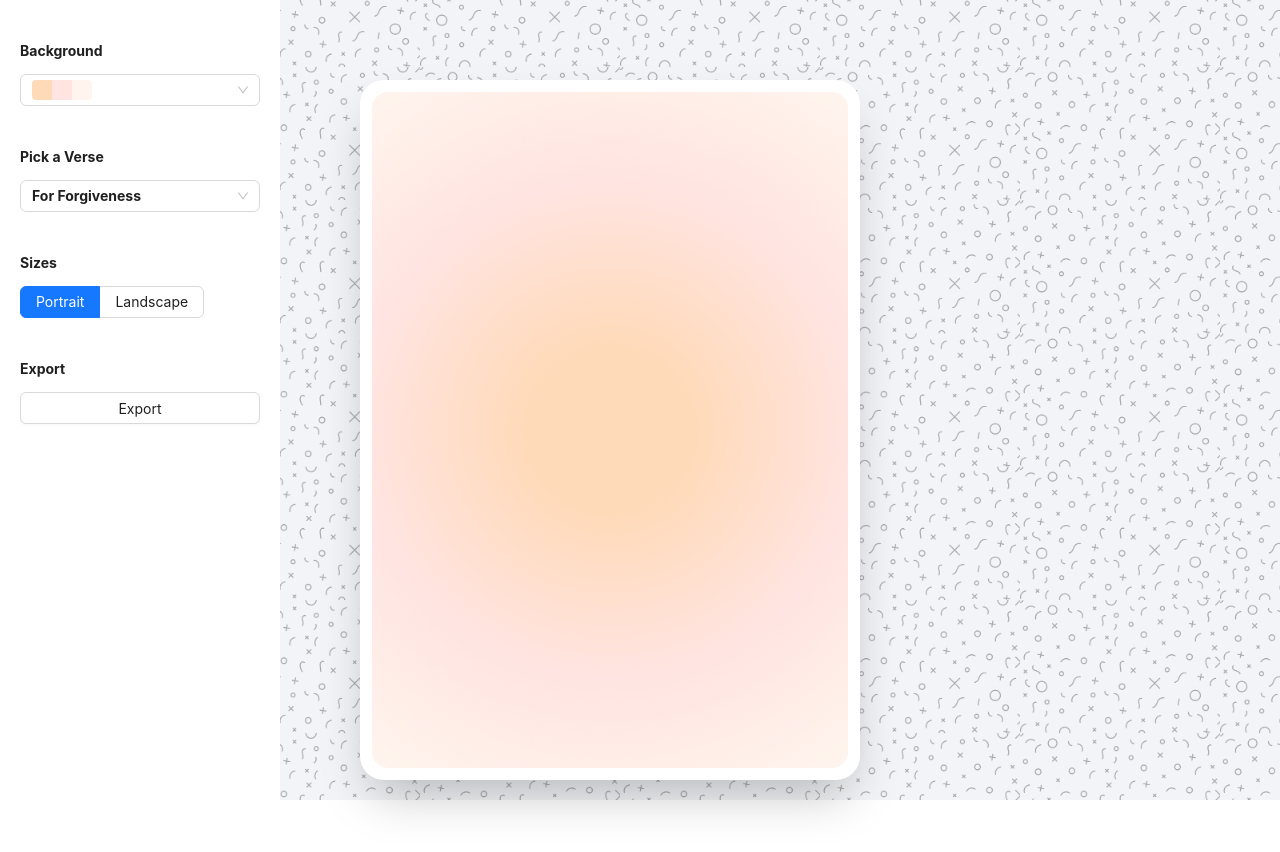
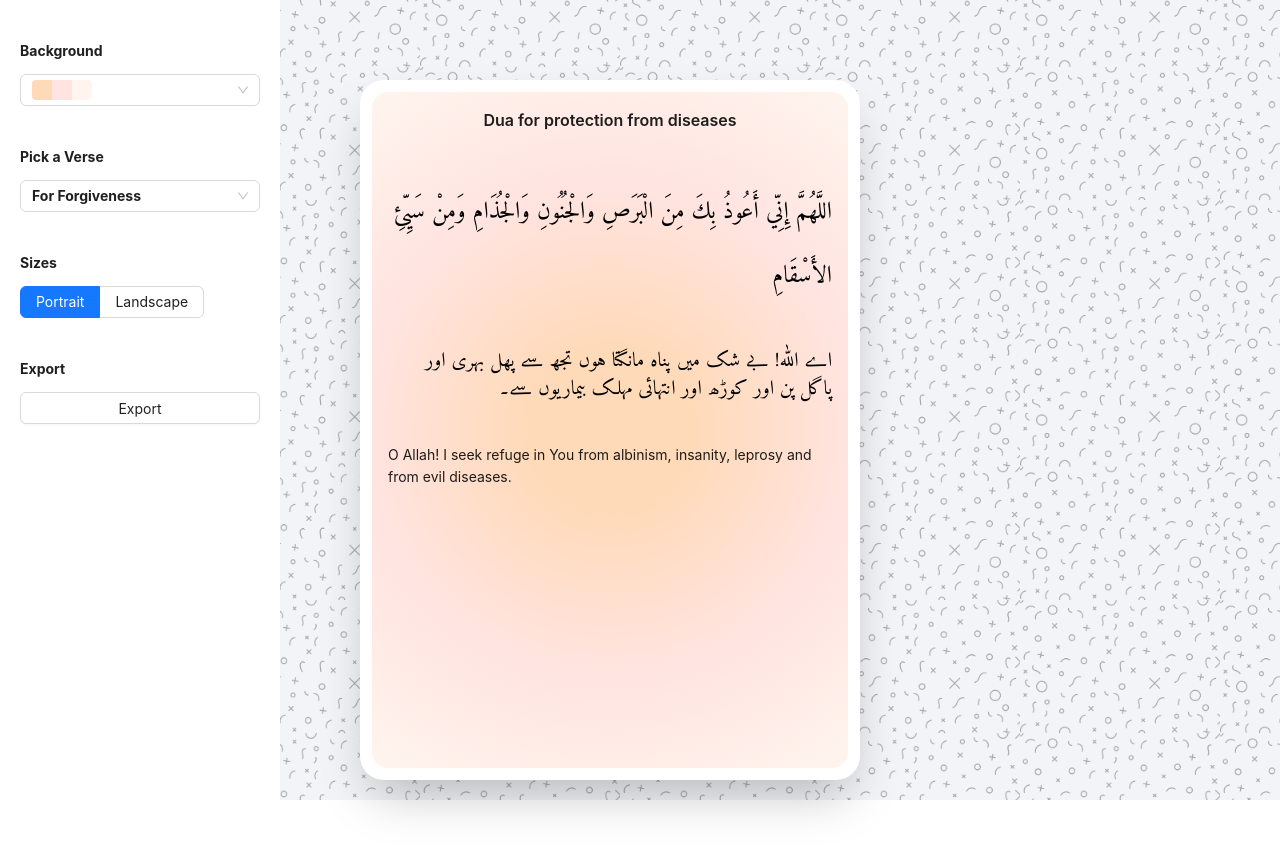
Before and after one commit to realtouseef/instant-islamic-posters, a Next.js app: page / in a window 1280 px wide. Shown: the top 852 px of the page. Built offline with nearby package versions, Linux system fonts and the light colour scheme; what @ant-design/nextjs-registry would draw is missing.

Commit message:
by default verse selection

```diff
--- /dev/null
+++ b/app/components/molecules/index.ts
@@ -0,0 +1 @@
+export { default as VerseCard } from './verse-card'
--- /dev/null
+++ b/app/components/molecules/verse-card.tsx
@@ -0,0 +1,35 @@
+import { Verse } from "@/app/lib/types";
+import { Typography } from "antd";
+import { Amiri } from "next/font/google";
+import React from "react";
+
+const amiri = Amiri({
+  weight: "400",
+  subsets: ["arabic"],
+  variable: "--font-amiri",
+});
+
+interface VerseProps {
+  verse: Verse | null;
+}
+
+const VerseCard = ({ verse }: VerseProps) => {
+  return (
+    <div className="flex flex-col gap-y-10">
+      <Typography.Title level={5} className="text-center">
+        {verse?.title}
+      </Typography.Title>
+      <p className={`text-end text-2xl leading-16 ${amiri.className}`}>
+        {verse?.arabic}
+      </p>
+      {verse?.urdu && (
+        <p className={`text-end text-xl ${amiri.className}`}>{verse?.urdu}</p>
+      )}
+      <Typography.Text className="text-start text-3xl">
+        {verse?.english}
+      </Typography.Text>
+    </div>
+  );
+};
+
+export default VerseCard;
--- a/app/components/organisms/canvas.tsx
+++ b/app/components/organisms/canvas.tsx
@@ -3,26 +3,26 @@ import { useEffect, useRef } from "react";
 import { useVerseStore } from "@/app/store/verse";
 import { Card } from "../atoms";
 import { Gradient } from "./gradient";
-import { Typography } from "antd";
-import { Amiri } from "next/font/google";
 import { useDownloadStore } from "@/app/store/trigger-download";
 import { downloadImage } from "@/app/lib/helpers";
-
-const amiri = Amiri({
-  weight: "400",
-  subsets: ["arabic"],
-  variable: "--font-amiri",
-});
+import { VerseCard } from "../molecules";
+import { verseData } from "@/app/lib/data";
 
 const Canvas = () => {
   const verse = useVerseStore((state) => state.selectedVerse);
   const cardRef = useRef<HTMLDivElement>(null);
   const setTriggerDownload = useDownloadStore((state) => state.setTriggerDownload);
+  const setVerse = useVerseStore((state) => state.setSelectedVerse);
 
   useEffect(() => {
     setTriggerDownload(() => downloadImage(cardRef))
   }, [setTriggerDownload]);
 
+  useEffect(() => {
+    if (!verse && verseData.length > 0) {
+      setVerse(verseData[0]);
+    }
+  }, [verse, setVerse]);
 
   return (
     <div className="relative bg-[#ECF0F4] h-full">
@@ -31,16 +31,10 @@ const Canvas = () => {
       <div className="relative p-20">
         <Card>
           <Gradient ref={cardRef}>
-            <div className="flex flex-col gap-y-10">
-            <Typography.Title level={5} className="text-center">{verse?.title}</Typography.Title>
-            <p className={`text-end text-2xl leading-16 ${amiri.className}`}>{verse?.arabic}</p>
-            {verse?.urdu && <p className={`text-end text-xl ${amiri.className}`}>{verse?.urdu}</p>}
-            <Typography.Text className="text-start text-3xl">{verse?.english}</Typography.Text>
-            </div>
+           <VerseCard verse={verse} />
           </Gradient>
         </Card>
       </div>
-
     </div>
   );
 };
--- a/app/components/organisms/sidebar.tsx
+++ b/app/components/organisms/sidebar.tsx
@@ -3,7 +3,7 @@
 import React from "react";
 import { Button, Radio, Select, Typography } from "antd";
 import { colorPalettes } from "@/app/lib/colors";
-import { cn, downloadImage } from "@/app/lib/helpers";
+import { cn } from "@/app/lib/helpers";
 import { usePaletteStore } from "@/app/store/backgroud";
 import { verseData } from "@/app/lib/data";
 import { useVerseStore } from "@/app/store/verse";
@@ -58,7 +58,7 @@ const Sidebar = () => {
           defaultValue={1}
           className="w-60"
           onChange={(id) => {
-            const selected = verseData.find((verse) => verse.id === (id || 1));
+            const selected = verseData.find((verse) => verse.id === id);
             if (selected) setVerse(selected);
           }}
           options={verseData.map((verse) => ({
--- /dev/null
+++ b/app/lib/types.ts
@@ -0,0 +1,8 @@
+
+export interface Verse {
+  id: number;
+  title: string;
+  urdu?: string;
+  arabic: string;
+  english: string;
+}
```
Also changed, not shown: app/store/verse.ts (+1 -8 lines).
